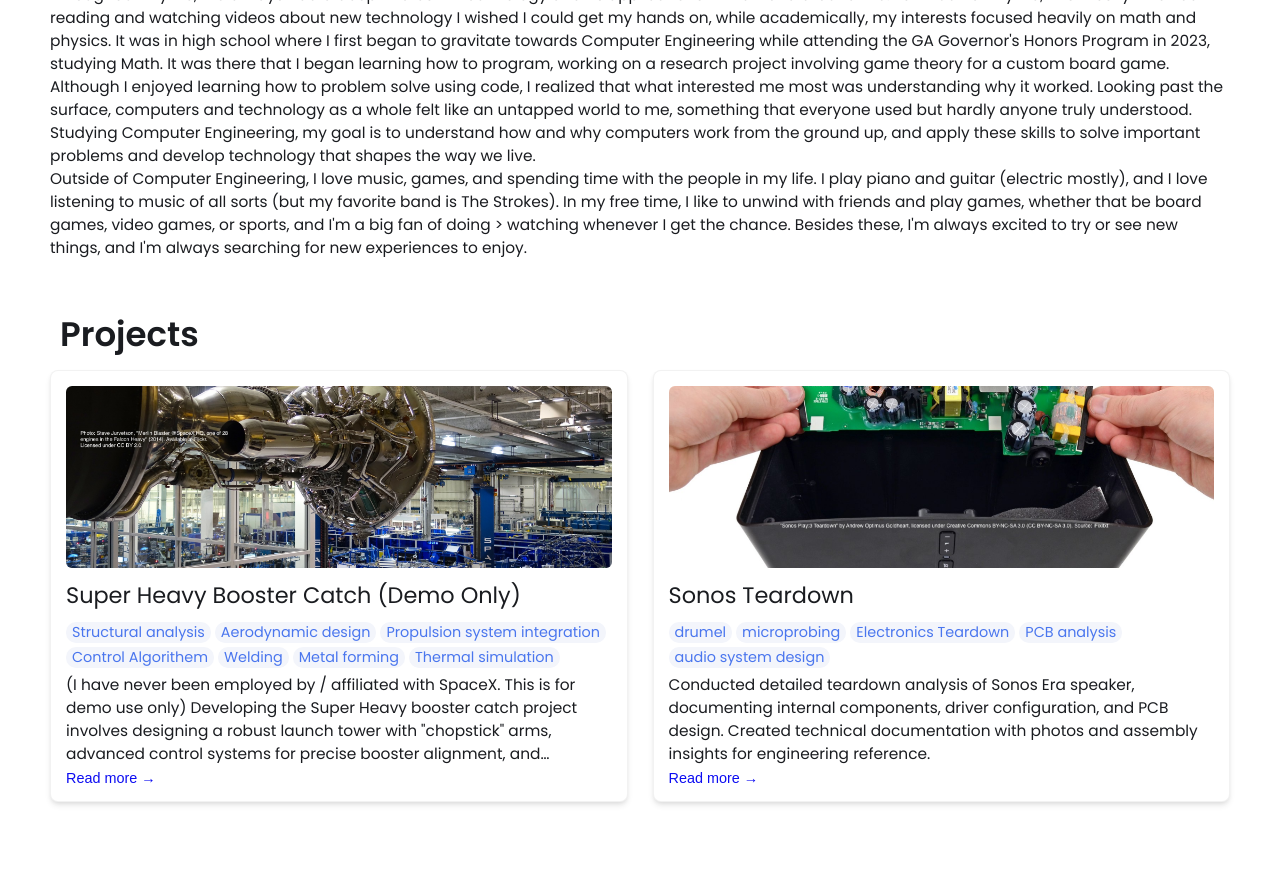
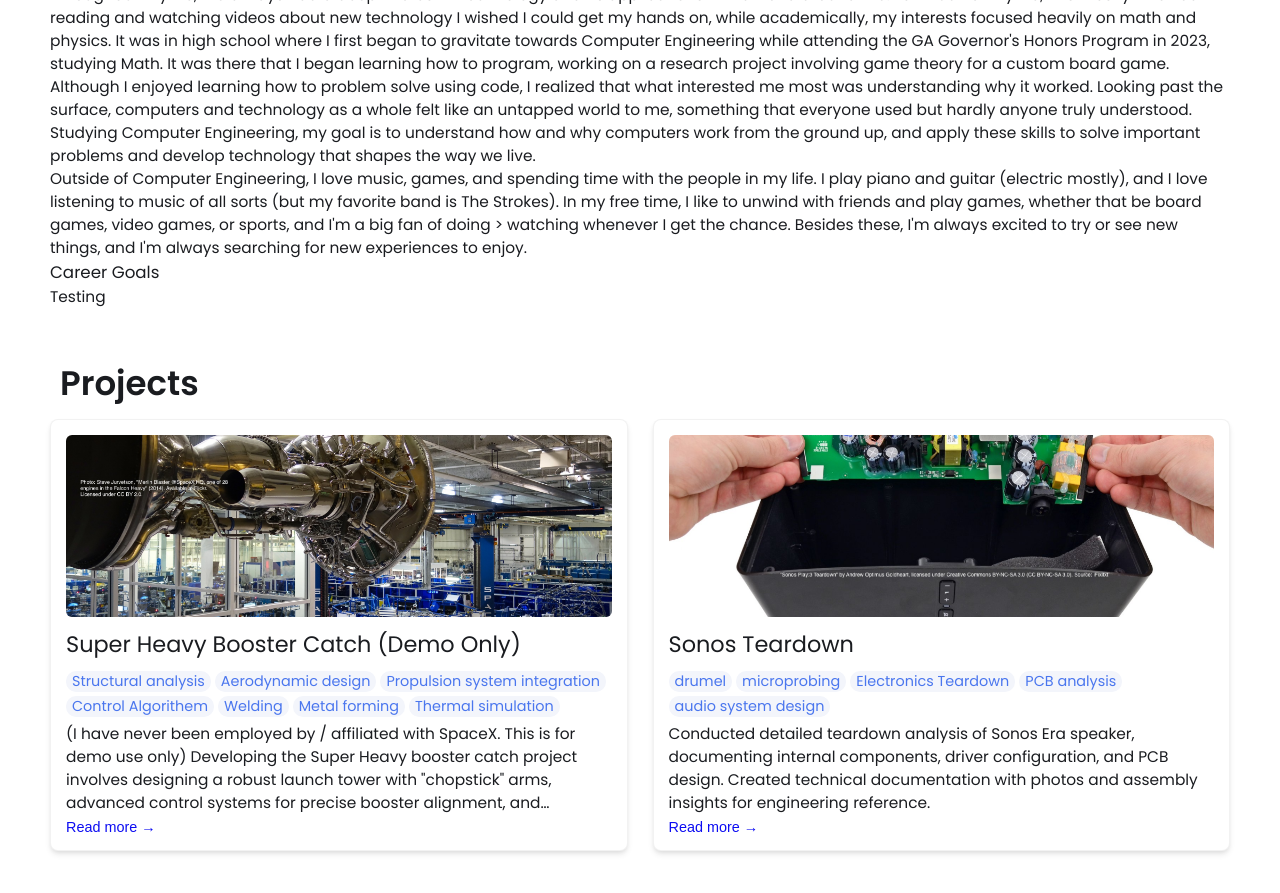
Before and after one commit to wschotte/wschotte.github.io, a Jekyll site: the page built from index.html, in a window 1280 px wide and 900 px high, scrolled down 1111 px. Shown: the top 893 px of the window. Built offline with Jekyll 4.4.1, drawn with Linux system fonts in a browser that asks for light colours.

Commit message:
Add career goals section to about.html
Added a section for career goals in the about page.

```diff
--- a/_includes/about.html
+++ b/_includes/about.html
@@ -7,10 +7,13 @@
         It was there that I began learning how to program, working on a research project involving game theory for a custom board game. Although I enjoyed learning how to problem solve using code, I realized that what interested me most was understanding why it worked.
         Looking past the surface, computers and technology as a whole felt like an untapped world to me, something that everyone used but hardly anyone truly understood. Studying Computer Engineering, my goal is to understand how and why computers work from the ground up, and apply these skills to solve
         important problems and develop technology that shapes the way we live.
-
     </p>
     <p>
         Outside of Computer Engineering, I love music, games, and spending time with the people in my life. I play piano and guitar (electric mostly), and I love listening to music of all sorts (but my favorite band is The Strokes). In my free time, I like to unwind with friends and play games, whether that
         be board games, video games, or sports, and I'm a big fan of doing > watching whenever I get the chance. Besides these, I'm always excited to try or see new things, and I'm always searching for new experiences to enjoy.
     </p>
+    <h3>Career Goals</h3>
+    <p>
+        Testing
+    </p>
 </section>
```
